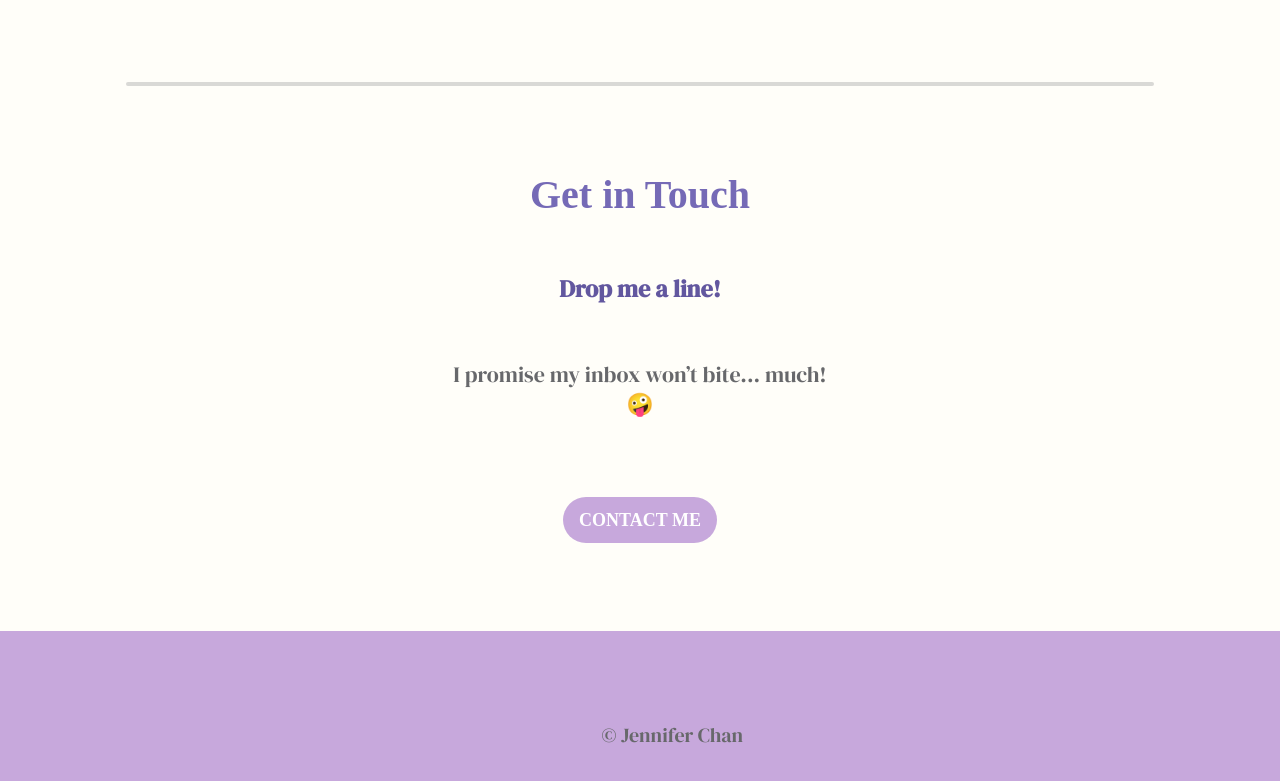
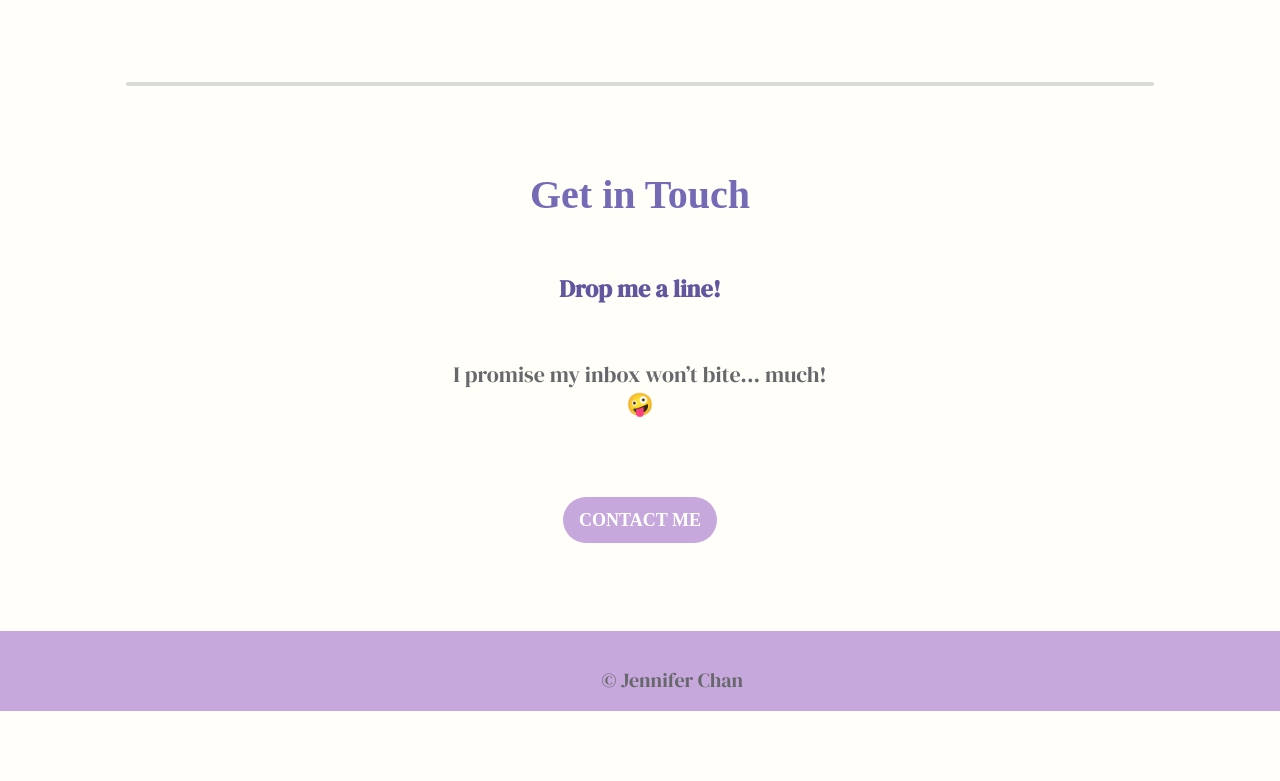
Before and after one commit to jennchann/capstone-2, a plain HTML site: page index.html in a window 1280 px wide. Shown: the part 2401-3182 px from the top of the page. After the commit the page ends 3112 px from the top, so only its background shows below. Drawn offline with Linux system fonts and the light colour scheme; a web font is replaced by a local one.

Commit message:
Update style.css

```diff
--- a/style.css
+++ b/style.css
@@ -60,7 +60,7 @@ p{
 
 .container-3{
     background-color: #c7a8dc;
-    height: 20vh;
+    height: 10vh;
     margin: 100px auto 0 auto;
 }
 
@@ -90,7 +90,7 @@ hr{
 .copyright p{
     position: absolute;
     left: 47%;
-    margin: 90px auto 0 auto;
+    margin: 35px auto 0 auto;
     font-size: 20px;
 }
 
```
